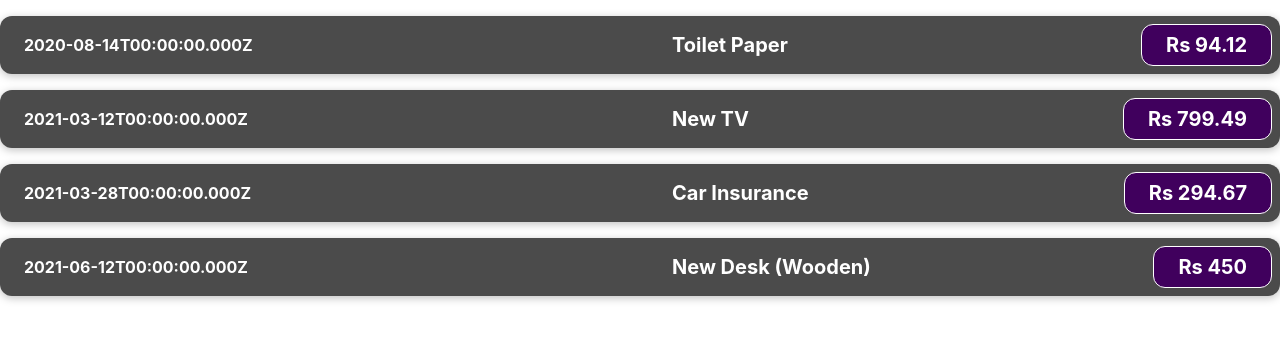
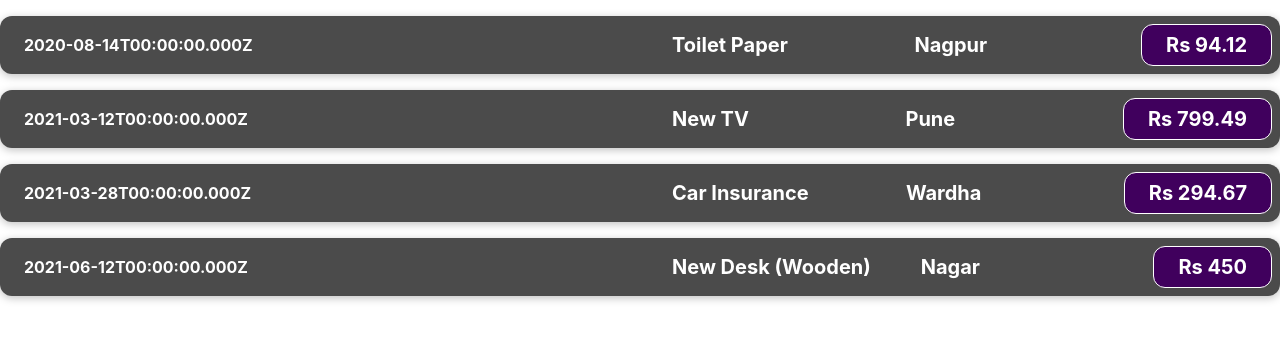
Before and after one commit to pkirme/firstGitProject, a React (Create React App) app in the folder react-project/: page / in a window 1280 px wide. Shown: the top 340 px of the page. Built offline with nearby package versions, Linux system fonts and the light colour scheme.

Commit message:
making some changes

```diff
--- a/react-project/src/App.js
+++ b/react-project/src/App.js
@@ -37,7 +37,7 @@ function App() {
           title={expence.title}
           amount={expence.amount}
           date={expence.date}
-          LocationOfExpenditure={expence.LocationOfExpenditure}
+          locationOfExpenditure={expence.LocationOfExpenditure}
         ></ExpenceItem>
       ))}
     </div>
```
